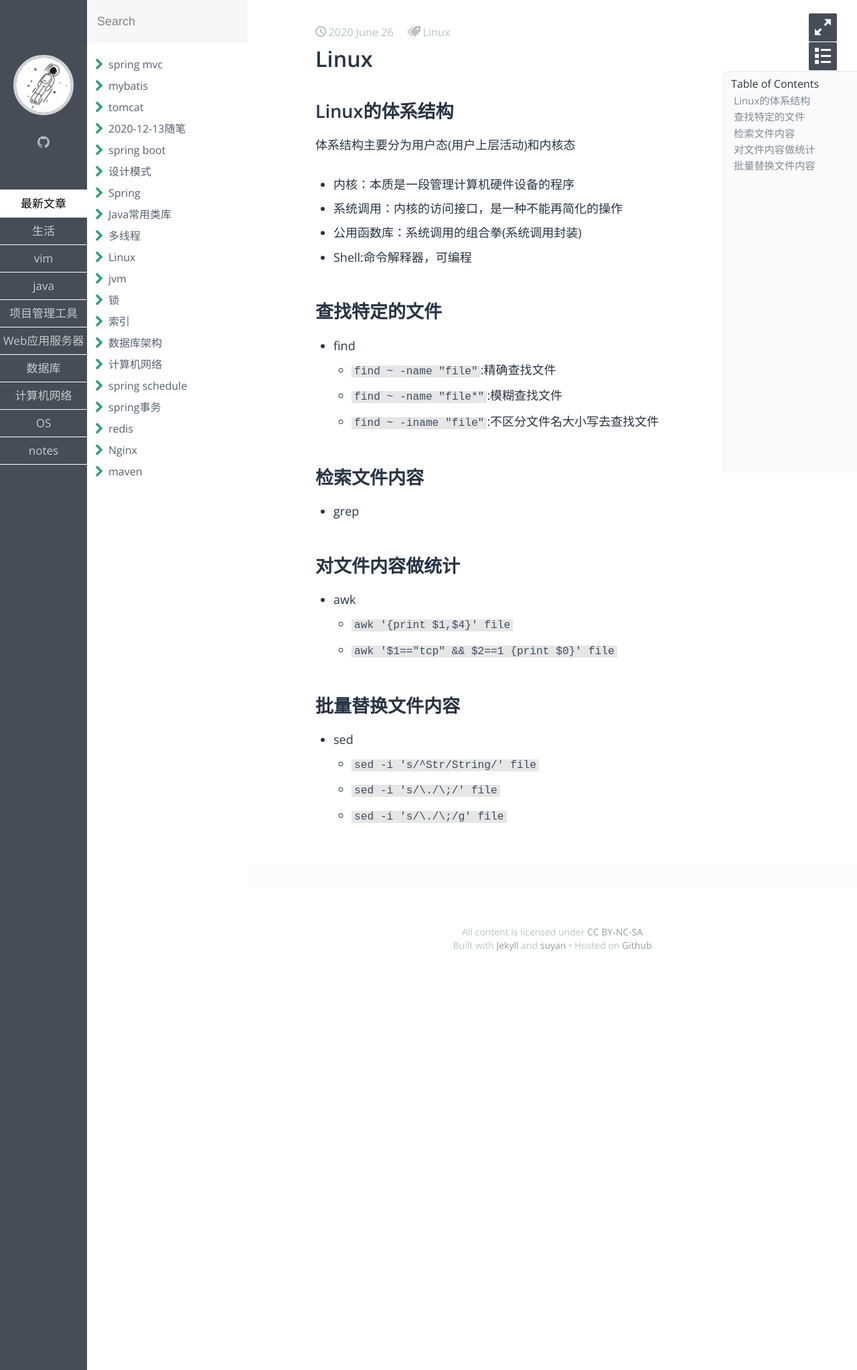
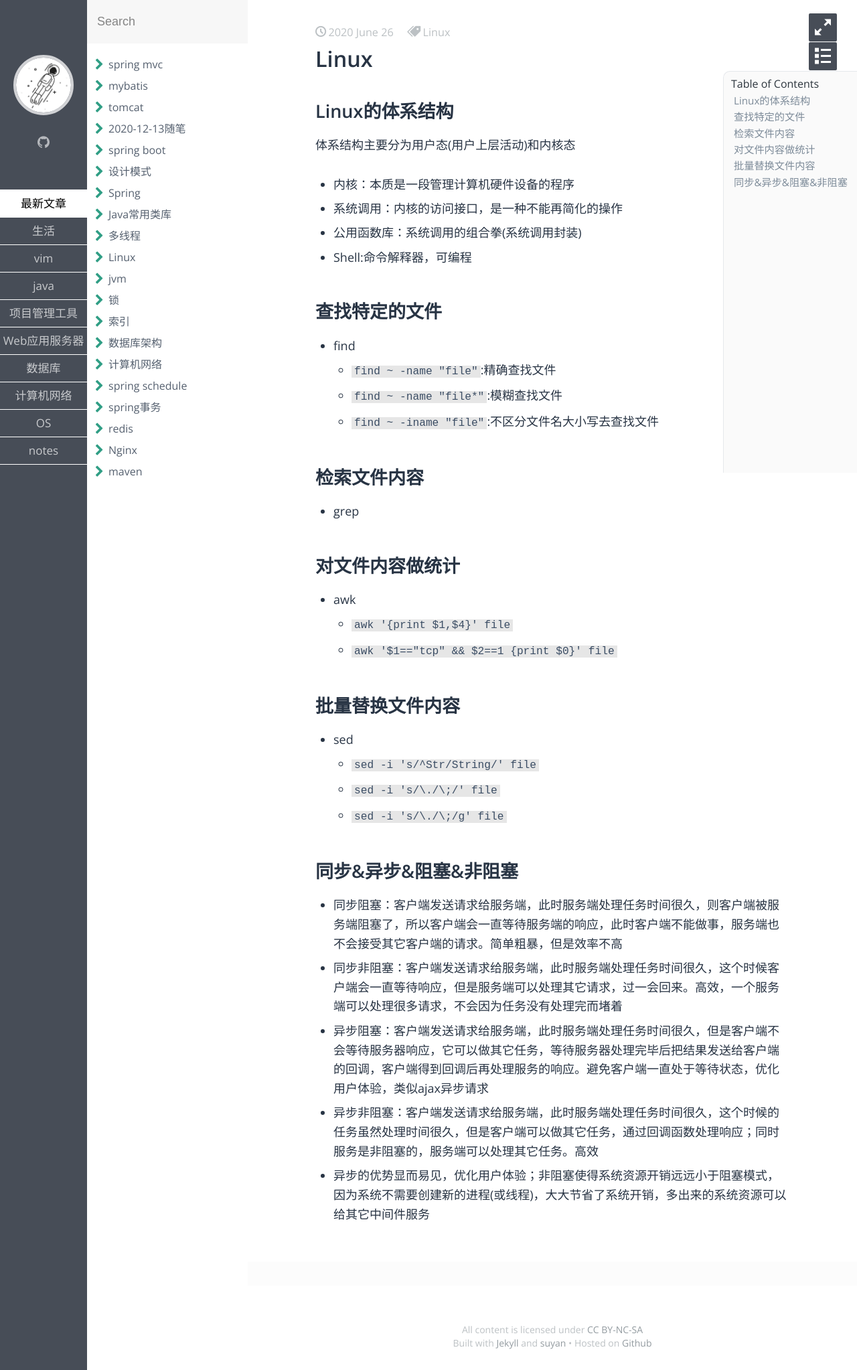
Before and after one commit to zlmlzz/zlmlzz.github.io, a Jekyll site: the page built from _posts/system/2020-06-26-linux.md, in a window 1280 px wide. Shown: the whole page at 67% size. Built offline with Jekyll 4.4.1, drawn with Linux system fonts in a browser that asks for light colours; some web fonts are replaced.

````diff
--- a/_posts/system/2020-06-26-linux.md
+++ b/_posts/system/2020-06-26-linux.md
@@ -31,3 +31,10 @@ keywords: 系统，Linux
     * ```sed -i 's/^Str/String/' file```
     * ```sed -i 's/\./\;/' file```
     * ```sed -i 's/\./\;/g' file```
+
+## 同步&异步&阻塞&非阻塞
+* 同步阻塞：客户端发送请求给服务端，此时服务端处理任务时间很久，则客户端被服务端阻塞了，所以客户端会一直等待服务端的响应，此时客户端不能做事，服务端也不会接受其它客户端的请求。简单粗暴，但是效率不高
+* 同步非阻塞：客户端发送请求给服务端，此时服务端处理任务时间很久，这个时候客户端会一直等待响应，但是服务端可以处理其它请求，过一会回来。高效，一个服务端可以处理很多请求，不会因为任务没有处理完而堵着
+* 异步阻塞：客户端发送请求给服务端，此时服务端处理任务时间很久，但是客户端不会等待服务器响应，它可以做其它任务，等待服务器处理完毕后把结果发送给客户端的回调，客户端得到回调后再处理服务的响应。避免客户端一直处于等待状态，优化用户体验，类似ajax异步请求
+* 异步非阻塞：客户端发送请求给服务端，此时服务端处理任务时间很久，这个时候的任务虽然处理时间很久，但是客户端可以做其它任务，通过回调函数处理响应；同时服务是非阻塞的，服务端可以处理其它任务。高效
+* 异步的优势显而易见，优化用户体验；非阻塞使得系统资源开销远远小于阻塞模式，因为系统不需要创建新的进程(或线程)，大大节省了系统开销，多出来的系统资源可以给其它中间件服务
````
Also changed, not shown: _posts/Web应用服务器/2020-03-28-nginx.md (+70 -30 lines).
